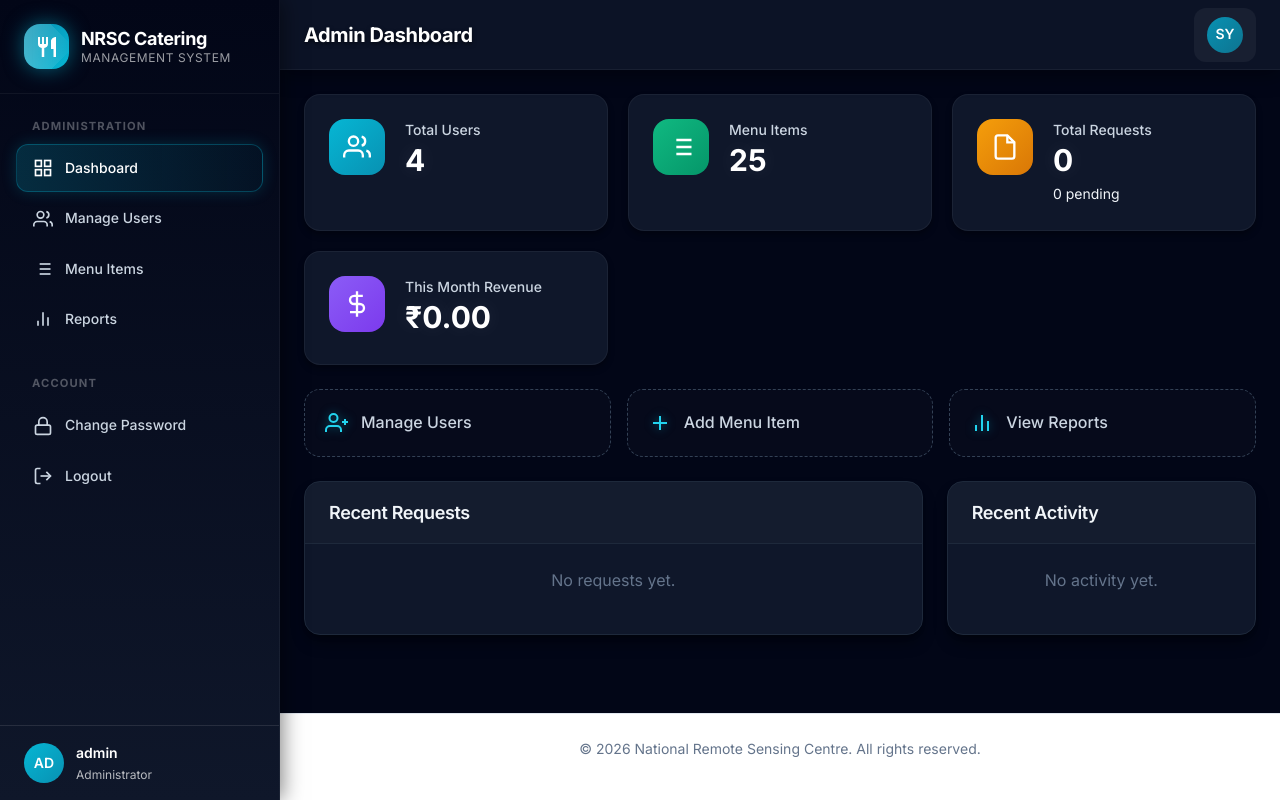
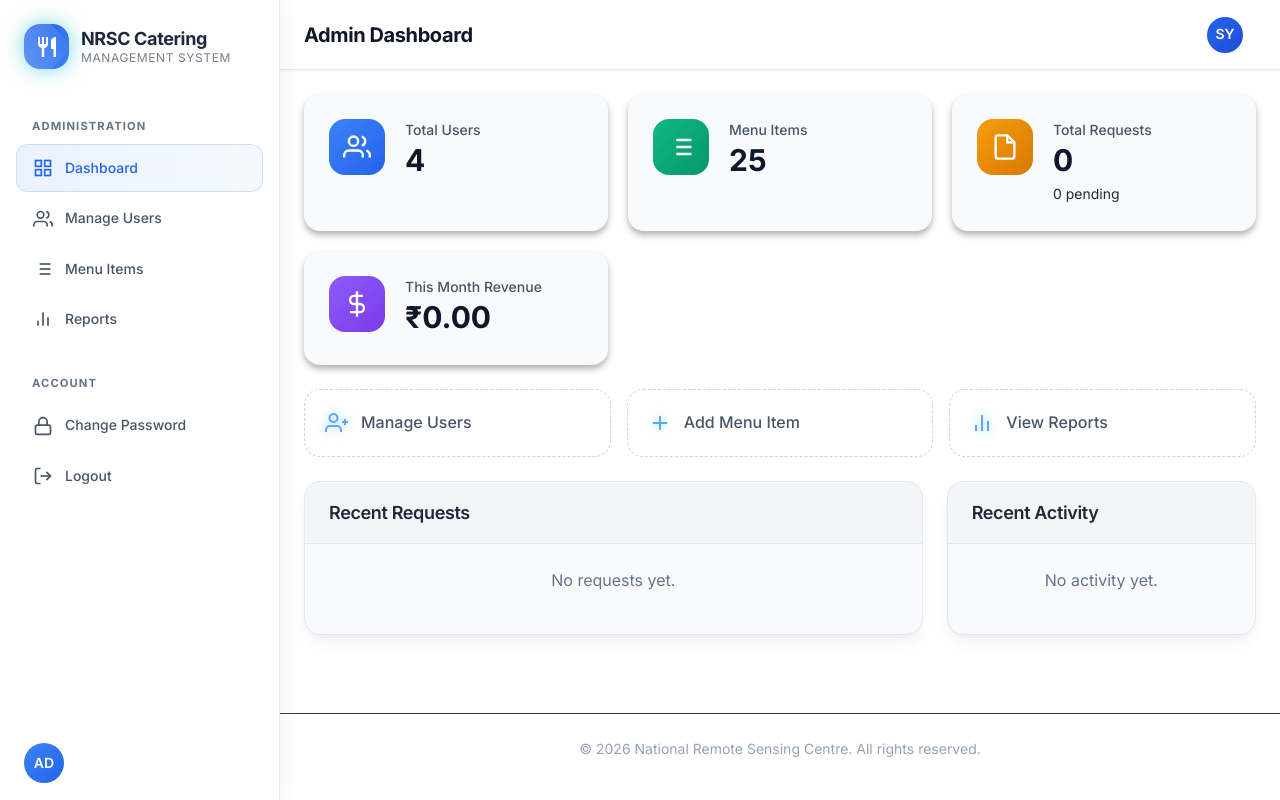
Before and after one commit to revanth05-tech/Nrsc_catering_System, a PHP site: page /catering_system/admin/dashboard.php in a window 1280 px wide. Run offline with PHP 8.4, Linux system fonts and the light colour scheme; a user stored in the database is signed in; data comes from the database, SQL or seed files in the repository; data that the repository does not hold is empty.

Commit message:
changed css to light and elegant

```diff
--- a/assets/css/dashboard.css
+++ b/assets/css/dashboard.css
@@ -13,7 +13,7 @@
    ============================================ */
 .sidebar {
     width: var(--sidebar-width);
-    background: linear-gradient(180deg, #020617 0%, #0f172a 100%);
+    background: var(--gray-900);
     position: fixed;
     top: 0;
     left: 0;
@@ -22,8 +22,8 @@
     display: flex;
     flex-direction: column;
     transition: transform var(--transition-base);
-    box-shadow: 2px 0 20px rgba(0, 0, 0, 0.5);
-    border-right: 1px solid rgba(255, 255, 255, 0.05);
+    box-shadow: 2px 0 20px rgba(0, 0, 0, 0.05);
+    border-right: 1px solid var(--gray-700);
 }
 
 .sidebar-header {
@@ -35,7 +35,7 @@
     display: flex;
     align-items: center;
     gap: var(--spacing-3);
-    color: white;
+    color: var(--gray-100);
     text-decoration: none;
 }
 
@@ -113,7 +113,7 @@
     font-weight: 700;
     text-transform: uppercase;
     letter-spacing: 0.1em;
-    color: rgba(255, 255, 255, 0.3);
+    color: var(--gray-400);
 }
 
 .nav-link {
@@ -132,18 +132,18 @@
 }
 
 .nav-link:hover {
-    background: rgba(255, 255, 255, 0.05);
-    color: white;
+    background: var(--gray-800);
+    color: var(--gray-50);
     transform: translateX(4px);
-    border-color: rgba(255, 255, 255, 0.05);
-    box-shadow: 0 0 10px rgba(0, 0, 0, 0.2);
+    border-color: var(--gray-700);
+    box-shadow: none;
 }
 
 .nav-link.active {
-    background: linear-gradient(90deg, rgba(6, 182, 212, 0.2) 0%, rgba(6, 182, 212, 0.05) 100%);
-    color: white;
-    border: 1px solid rgba(6, 182, 212, 0.3);
-    box-shadow: 0 0 15px rgba(6, 182, 212, 0.2);
+    background: linear-gradient(90deg, rgba(59, 130, 246, 0.1) 0%, rgba(59, 130, 246, 0.05) 100%);
+    color: var(--primary-600);
+    border: 1px solid rgba(59, 130, 246, 0.2);
+    box-shadow: none;
 }
 
 .nav-link svg {
@@ -221,10 +221,10 @@
    ============================================ */
 .top-header {
     height: var(--header-height);
-    background: rgba(15, 23, 42, 0.85);
+    background: rgba(255, 255, 255, 0.9);
     backdrop-filter: blur(12px);
     -webkit-backdrop-filter: blur(12px);
-    border-bottom: 1px solid rgba(255, 255, 255, 0.05);
+    border-bottom: 1px solid var(--gray-700);
     display: flex;
     align-items: center;
     justify-content: space-between;
@@ -232,7 +232,7 @@
     position: sticky;
     top: 0;
     z-index: 50;
-    box-shadow: 0 4px 20px rgba(0, 0, 0, 0.4);
+    box-shadow: var(--shadow-sm);
 }
 
 .header-left {
@@ -253,9 +253,9 @@
 .page-title {
     font-size: var(--text-xl);
     font-weight: 700;
-    color: white;
+    color: var(--gray-50);
     margin: 0;
-    text-shadow: 0 2px 4px rgba(0, 0, 0, 0.5);
+    text-shadow: none;
 }
 
 .header-right {
@@ -444,10 +444,10 @@
 .stat-value {
     font-size: var(--text-3xl);
     font-weight: 700;
-    color: white;
+    color: var(--gray-50);
     line-height: 1;
     margin-bottom: var(--spacing-2);
-    text-shadow: 0 0 20px rgba(255, 255, 255, 0.1);
+    text-shadow: none;
 }
 
 .stat-change {
@@ -522,7 +522,7 @@
 .section-title {
     font-size: var(--text-lg);
     font-weight: 600;
-    color: white;
+    color: var(--gray-50);
     margin: 0;
 }
 
@@ -594,7 +594,7 @@
 
 .request-amount {
     font-weight: 600;
-    color: white;
+    color: var(--gray-50);
     margin-bottom: 2px;
 }
 
@@ -790,9 +790,9 @@
 .selected-item input[type="number"] {
     width: 80px;
     text-align: center;
-    background: var(--gray-900);
+    background: white;
     border-color: var(--gray-600);
-    color: white;
+    color: var(--gray-50);
 }
 
 
--- a/assets/css/main.css
+++ b/assets/css/main.css
@@ -5,52 +5,58 @@
    CSS VARIABLES / DESIGN TOKENS
    ============================================ */
 :root {
-    /* Primary Colors - Ocean Cyan */
-    --primary-900: #083344;
-    --primary-800: #155e75;
-    --primary-700: #0e7490;
-    --primary-600: #0891b2;
-    --primary-500: #06b6d4;
-    --primary-400: #22d3ee;
-    --primary-300: #67e8f9;
-    --primary-200: #a5f3fc;
-    --primary-100: #cffafe;
-    --primary-50: #ecfeff;
+    /* Primary Colors - Professional Indigo/Blue (Enterprise) */
+    --primary-900: #1e3a8a;
+    --primary-800: #1e40af;
+    --primary-700: #1d4ed8;
+    --primary-600: #2563eb;
+    --primary-500: #3b82f6;
+    --primary-400: #60a5fa;
+    --primary-300: #93c5fd;
+    --primary-200: #bfdbfe;
+    --primary-100: #dbeafe;
+    --primary-50: #eff6ff;
 
-    /* Bright/Neon Accents - Sunlight Gold */
-    --accent-500: #eab308;
-    --accent-400: #facc15;
-    --accent-300: #fde047;
-    --accent-200: #fef08a;
-    --accent-100: #fef9c3;
-    --accent-glow: #eab308;
+    /* Accents - Professional Gold/Amber (Subtle) */
+    --accent-500: #d97706;
+    --accent-400: #f59e0b;
+    --accent-300: #fbbf24;
+    --accent-200: #fde68a;
+    --accent-100: #fef3c7;
+    --accent-glow: #f59e0b;
 
-    /* Neutral Colors - Deep Slate (Dark Mode Base) */
-    --gray-900: #020617;
+    /* Neutral Colors - Clean Slate (Light Mode Base) */
+    /* INVERTED SCALE: 900 is now LIGHTEST, 50 is DARKEST */
+    --gray-900: #ffffff;
     /* Main BG */
-    --gray-800: #0f172a;
-    /* Card BG */
-    --gray-700: #1e293b;
-    /* Borders */
-    --gray-600: #334155;
-    --gray-500: #64748b;
-    --gray-400: #94a3b8;
-    --gray-300: #cbd5e1;
-    --gray-200: #e2e8f0;
-    /* Text Secondary */
-    --gray-100: #f1f5f9;
-    /* Text Primary */
-    --gray-50: #f8fafc;
+    --gray-800: #f8fafc;
+    /* Card BG / Survey */
+    --gray-700: #e2e8f0;
+    /* Borders - Light */
+    --gray-600: #cbd5e1;
+    /* Secondary Borders */
+    --gray-500: #94a3b8;
+    /* Muted Icons */
+    --gray-400: #64748b;
+    /* Placeholders */
+    --gray-300: #475569;
+    /* Secondary Text */
+    --gray-200: #334155;
+    /* Primary Text */
+    --gray-100: #1e293b;
+    /* Headings */
+    --gray-50: #0f172a;
+    /* Strongest Text */
 
     /* Semantic Colors - High Contrast */
     --success-500: #10b981;
-    --success-100: rgba(16, 185, 129, 0.2);
+    --success-100: #d1fae5;
     --warning-500: #f59e0b;
-    --warning-100: rgba(245, 158, 11, 0.2);
+    --warning-100: #fef3c7;
     --error-500: #ef4444;
-    --error-100: rgba(239, 68, 68, 0.2);
+    --error-100: #fee2e2;
     --info-500: #3b82f6;
-    --info-100: rgba(59, 130, 246, 0.2);
+    --info-100: #dbeafe;
 
     /* Typography */
     --font-family: 'Inter', system-ui, -apple-system, sans-serif;
@@ -85,12 +91,12 @@
     --radius-2xl: 1.5rem;
     --radius-full: 9999px;
 
-    /* Shadows - Glowing */
-    --shadow-sm: 0 1px 2px 0 rgba(0, 0, 0, 0.3);
-    --shadow-md: 0 4px 6px -1px rgba(0, 0, 0, 0.3), 0 2px 4px -2px rgba(0, 0, 0, 0.3);
-    --shadow-lg: 0 10px 15px -3px rgba(0, 0, 0, 0.4), 0 4px 6px -4px rgba(0, 0, 0, 0.3);
-    --shadow-xl: 0 20px 25px -5px rgba(0, 0, 0, 0.4), 0 8px 10px -6px rgba(0, 0, 0, 0.3);
-    --shadow-glow: 0 0 15px var(--primary-500);
+    /* Shadows - Soft & Elegant */
+    --shadow-sm: 0 1px 2px 0 rgba(0, 0, 0, 0.05);
+    --shadow-md: 0 4px 6px -1px rgba(0, 0, 0, 0.05), 0 2px 4px -2px rgba(0, 0, 0, 0.05);
+    --shadow-lg: 0 10px 15px -3px rgba(0, 0, 0, 0.05), 0 4px 6px -4px rgba(0, 0, 0, 0.05);
+    --shadow-xl: 0 20px 25px -5px rgba(0, 0, 0, 0.05), 0 8px 10px -6px rgba(0, 0, 0, 0.05);
+    --shadow-glow: 0 0 15px rgba(59, 130, 246, 0.2);
 
     /* Transitions */
     --transition-fast: 150ms cubic-bezier(0.4, 0, 0.2, 1);
@@ -101,8 +107,8 @@
     --sidebar-width: 280px;
     --header-height: 70px;
     --container-max: 1280px;
-    --header-bg: rgba(15, 23, 42, 0.85);
-    /* Dark Header */
+    --header-bg: rgba(255, 255, 255, 0.9);
+    /* Light Header */
     --header-blur: blur(12px);
 }
 
@@ -146,7 +152,7 @@ h5,
 h6 {
     font-weight: 700;
     line-height: 1.2;
-    color: white;
+    color: var(--gray-50);
     margin-bottom: var(--spacing-4);
     letter-spacing: -0.02em;
 }
@@ -365,14 +371,14 @@ select {
 }
 
 .card:hover {
-    box-shadow: 0 0 25px rgba(0, 0, 0, 0.5);
+    box-shadow: var(--shadow-xl);
     transform: translateY(-2px);
-    border-color: var(--primary-500);
+    border-color: var(--primary-300);
 }
 
 .card-header {
     padding: var(--spacing-5) var(--spacing-6);
-    background: rgba(255, 255, 255, 0.02);
+    background: rgba(0, 0, 0, 0.02);
     border-bottom: 1px solid var(--gray-700);
     display: flex;
     align-items: center;
```
Also changed, not shown: other parts of assets/css/main.css (+22 -22 lines), assets/css/convo.css (+10 -10 lines).
